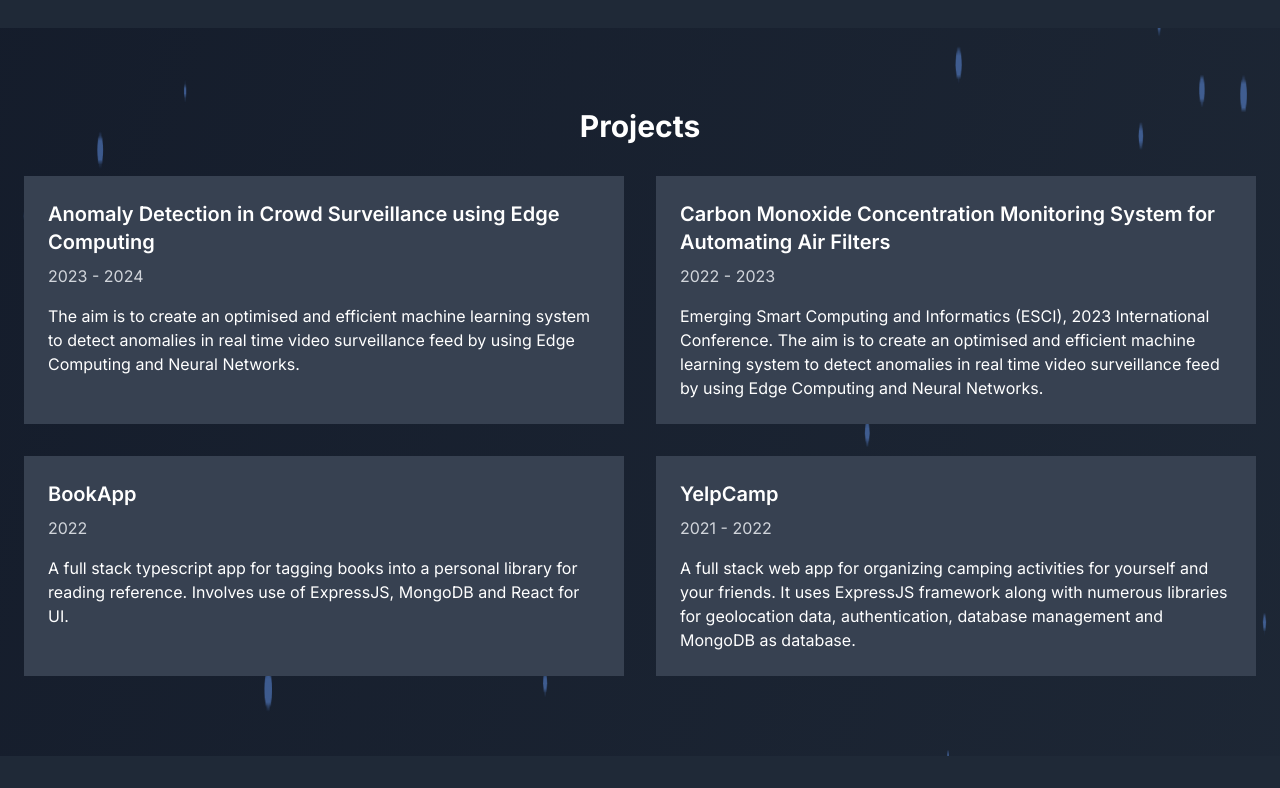
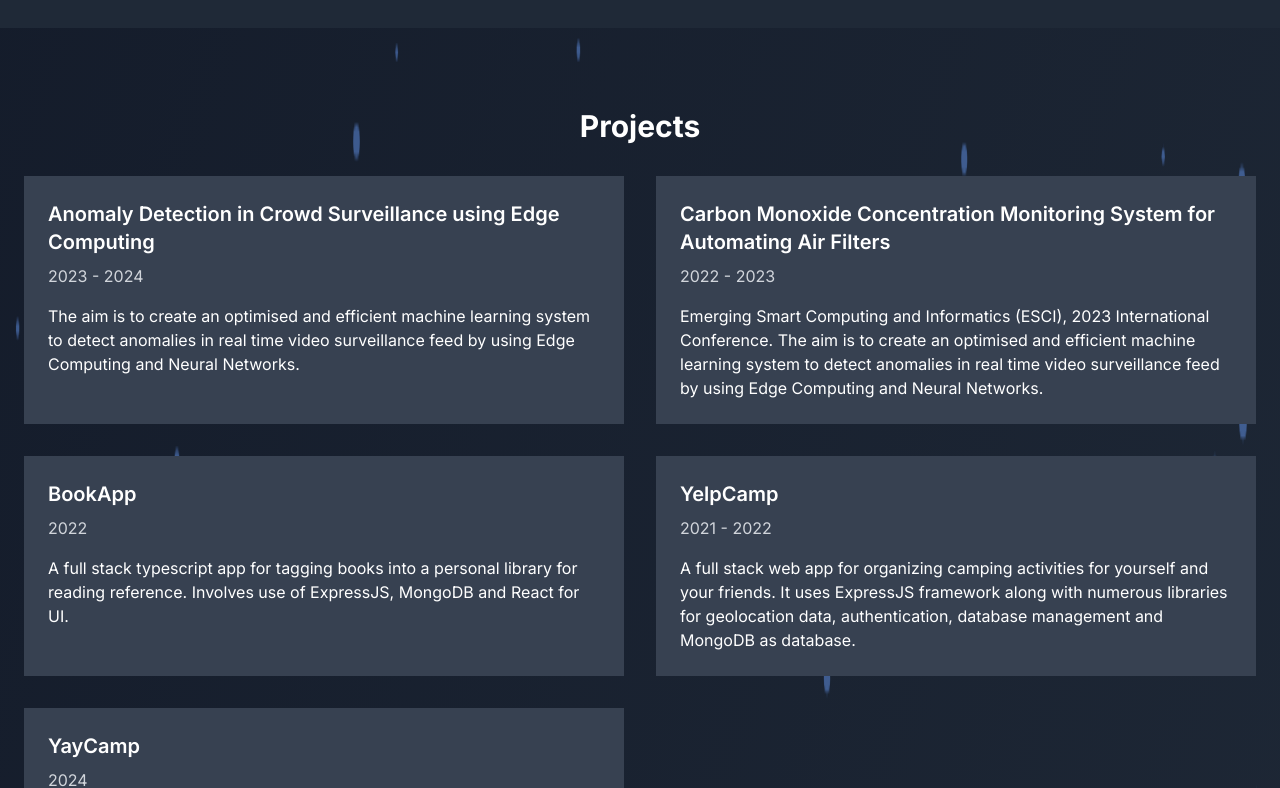
Before and after one commit to AyushJ1001/portfolio, a Next.js app: page / in a window 1280 px wide. Shown: the part 2000-2788 px from the top of the page. Built offline with nearby package versions, Linux system fonts and the light colour scheme.

Commit message:
add yaycamp

```diff
--- a/components/Projects.tsx
+++ b/components/Projects.tsx
@@ -3,24 +3,35 @@ export function Projects() {
     {
       title: "Anomaly Detection in Crowd Surveillance using Edge Computing",
       date: "2023 - 2024",
-      description: "The aim is to create an optimised and efficient machine learning system to detect anomalies in real time video surveillance feed by using Edge Computing and Neural Networks."
+      description:
+        "The aim is to create an optimised and efficient machine learning system to detect anomalies in real time video surveillance feed by using Edge Computing and Neural Networks.",
     },
     {
-      title: "Carbon Monoxide Concentration Monitoring System for Automating Air Filters",
+      title:
+        "Carbon Monoxide Concentration Monitoring System for Automating Air Filters",
       date: "2022 - 2023",
-      description: "Emerging Smart Computing and Informatics (ESCI), 2023 International Conference. The aim is to create an optimised and efficient machine learning system to detect anomalies in real time video surveillance feed by using Edge Computing and Neural Networks."
+      description:
+        "Emerging Smart Computing and Informatics (ESCI), 2023 International Conference. The aim is to create an optimised and efficient machine learning system to detect anomalies in real time video surveillance feed by using Edge Computing and Neural Networks.",
     },
     {
       title: "BookApp",
       date: "2022",
-      description: "A full stack typescript app for tagging books into a personal library for reading reference. Involves use of ExpressJS, MongoDB and React for UI."
+      description:
+        "A full stack typescript app for tagging books into a personal library for reading reference. Involves use of ExpressJS, MongoDB and React for UI.",
     },
     {
       title: "YelpCamp",
       date: "2021 - 2022",
-      description: "A full stack web app for organizing camping activities for yourself and your friends. It uses ExpressJS framework along with numerous libraries for geolocation data, authentication, database management and MongoDB as database."
-    }
-  ]
+      description:
+        "A full stack web app for organizing camping activities for yourself and your friends. It uses ExpressJS framework along with numerous libraries for geolocation data, authentication, database management and MongoDB as database.",
+    },
+    {
+      title: "YayCamp",
+      date: "2024",
+      description:
+        "Second iteration of YelpCamp, but with modern tools, including NextJS, TypeScript, TailwindCSS, Clerk (Authentication), T3 Stack",
+    },
+  ];
 
   return (
     <section id="projects" className="py-20">
@@ -37,5 +48,5 @@ export function Projects() {
         </div>
       </div>
     </section>
-  )
+  );
 }
```
